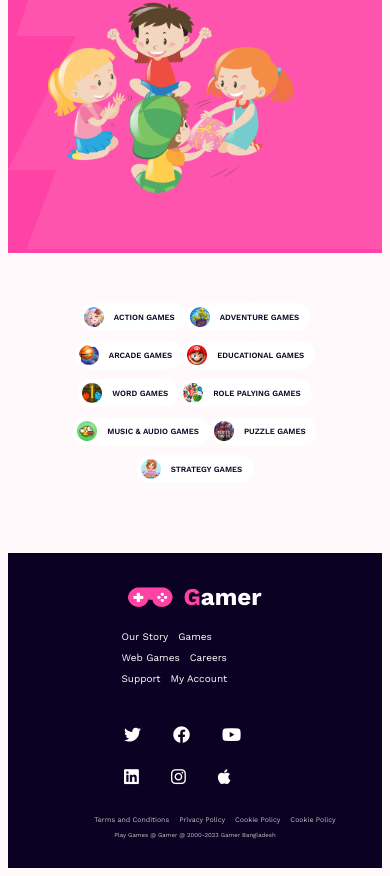
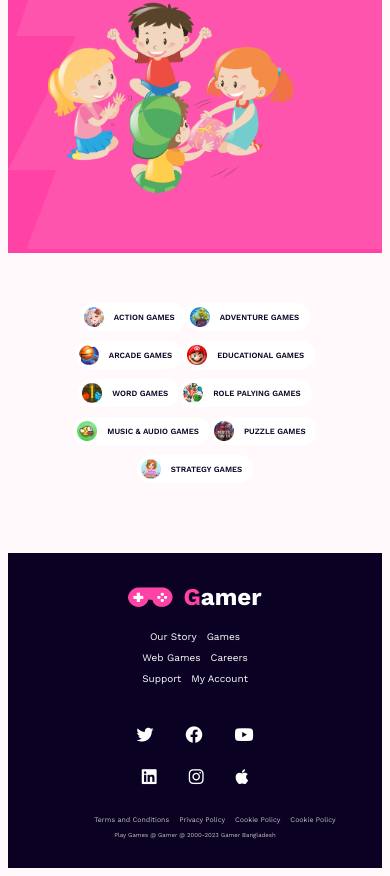
Before and after one commit to TahidulAlam/B8A2-gamer-zone, a plain HTML site: page index.html in a window 390 px wide. Shown: the part 3813-4689 px from the top of the page. Drawn offline with nearby package versions, Linux system fonts and the light colour scheme.

Commit message:
Update files

```diff
--- a/styles/style.css
+++ b/styles/style.css
@@ -891,6 +891,7 @@ footer{
         padding: 20px;
         margin: auto;
         flex-wrap: wrap;
+        justify-content: center;
         gap: 10px;
         color: white;
         font-size: 10px;
@@ -899,6 +900,7 @@ footer{
         width: 50%;
         margin: auto;
         display: flex;
+        justify-content: center;
         flex-wrap: wrap;
         gap: 20px;
         padding: 20px;
@@ -1151,6 +1153,7 @@ main {
 }
 .gamer-carrer-part-1 h1{
     font-size: 20px;
+    margin-bottom: 10px;
 }
 .gamer-carrer-part-1 p{
     font-size: 10px;
```
